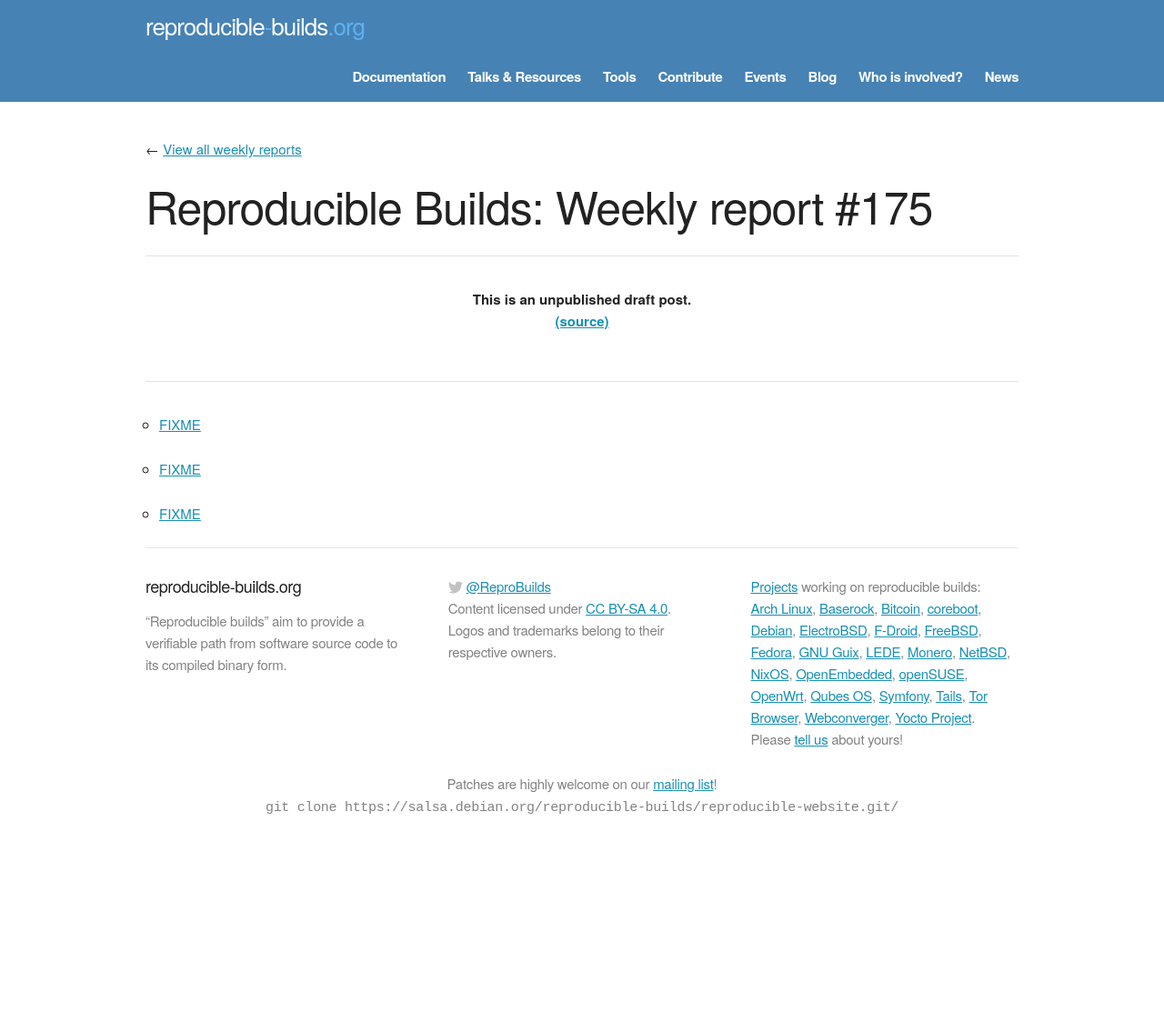
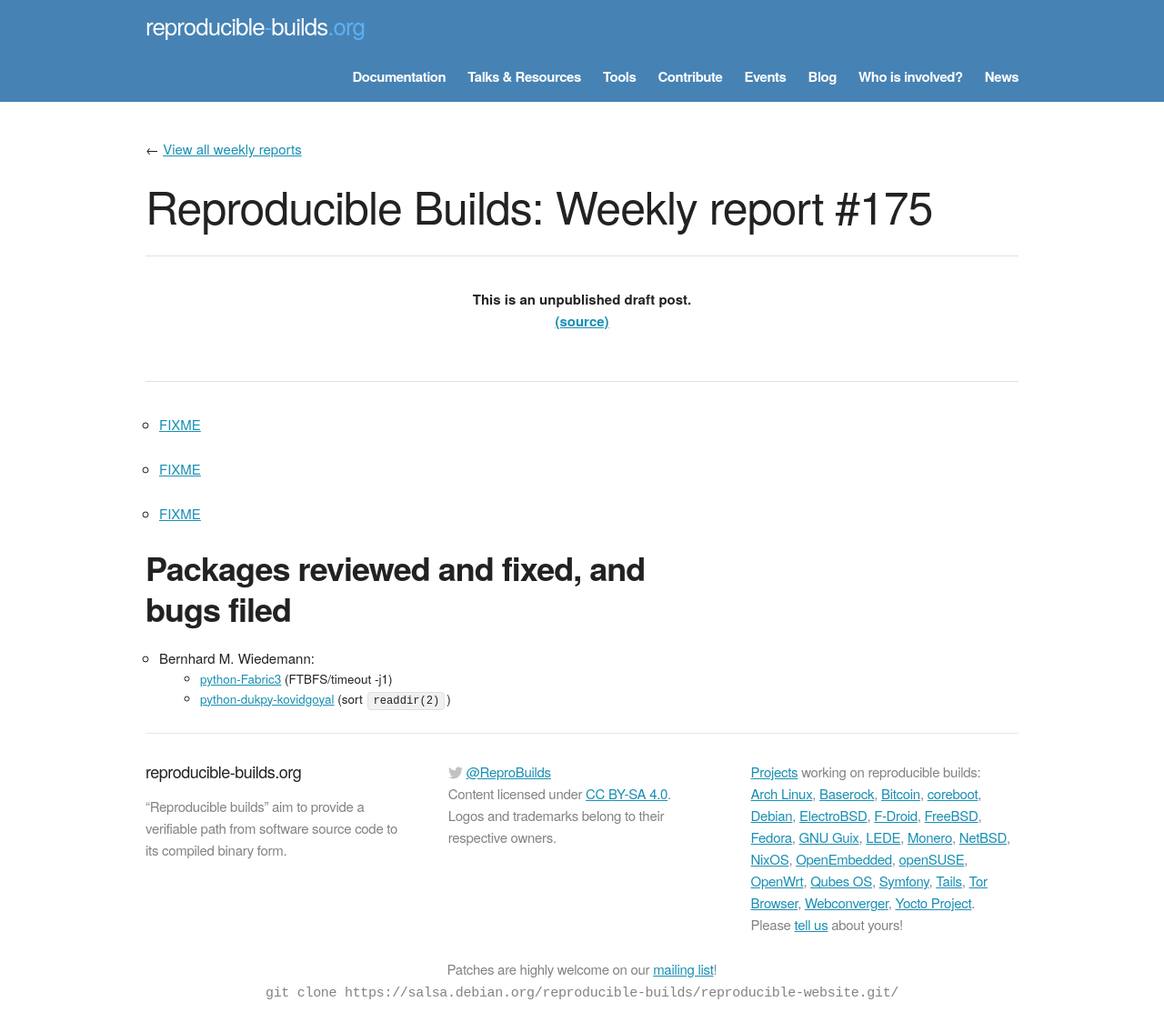
Before and after one commit to prototypefund/reproducible-website, a Jekyll site: the page built from _blog/posts/175.md, in a window 1280 px wide. Shown: the whole page at 91% size. Built offline with Jekyll 4.4.1, drawn with Linux system fonts in a browser that asks for light colours; some web fonts are replaced; before the commit the page ends 931 px from its top, so only the background shows below that.

Commit message:
175: +2 patches

```diff
--- a/_blog/posts/175.md
+++ b/_blog/posts/175.md
@@ -8,3 +8,12 @@ week: 175
 * [FIXME](https://github.com/kapouer/marked-man/pull/12#issuecomment-416023601)
 
 * [FIXME](https://github.com/antirez/redis/pull/2992#issuecomment-416025440)
+
+
+Packages reviewed and fixed, and bugs filed
+-------------------------------------------
+
+
+* Bernhard M. Wiedemann:
+    * [python-Fabric3](https://github.com/mathiasertl/fabric/issues/48) (FTBFS/timeout -j1)
+    * [python-dukpy-kovidgoyal](https://github.com/kovidgoyal/dukpy/pull/3) (sort `readdir(2)`)
```
